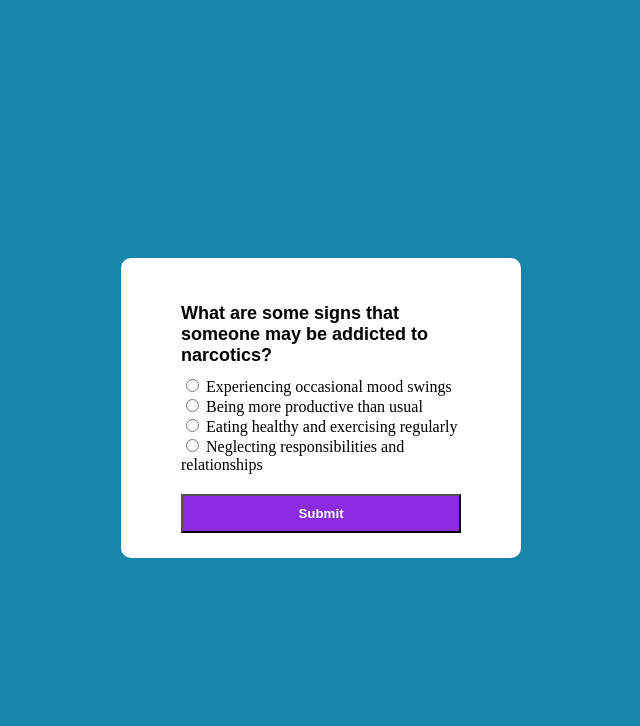
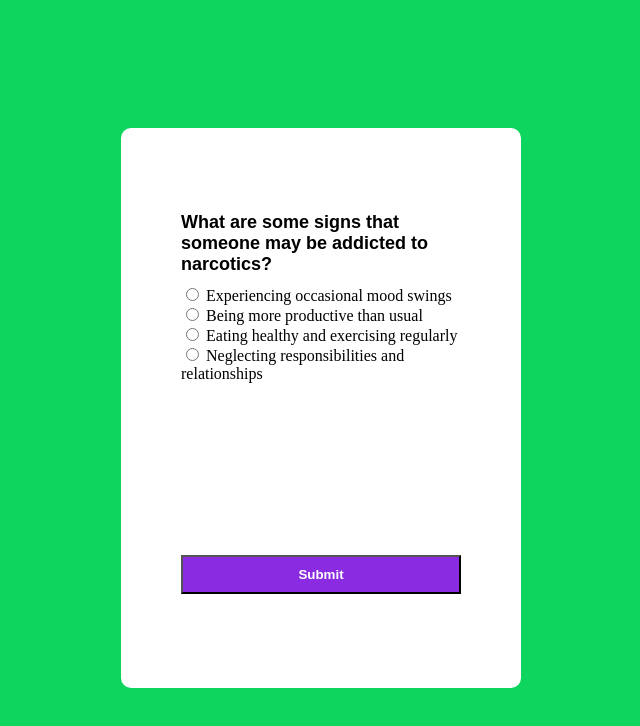
Before and after one commit to darshan15062002/QueAns, a plain HTML site: page index.html in a window 1280 px wide. Shown: the whole page, without its empty margins (319-959 px from the left). Drawn offline with Linux system fonts and the light colour scheme.

Commit message:
change color

```diff
--- a/index.css
+++ b/index.css
@@ -1,5 +1,5 @@
 body{
-    background-color: rgb(22, 134, 171);
+    background-color: rgb(14, 213, 94);
     display: flex;
     justify-content: center;
     align-items: center;
@@ -7,7 +7,7 @@ body{
     overflow: hidden;
 }
 .container{
-    height: 300px;
+    height: 70%;
     width: 400px;
     background: white;
     border-radius: 10px;
@@ -16,6 +16,7 @@ body{
   align-items: center;
     flex-direction: column;
     text-align: left;
+
 }
 .question{
     margin: 0%;
@@ -24,8 +25,9 @@ body{
     font-weight: 700;
 }
 .answer{
-    font-size: 14px;
+    font-size: 12px;
     font-family: sans-serif;
+    margin-bottom: 5px;
     font-weight: 400;
 }
 .game{
@@ -34,6 +36,7 @@ body{
     justify-self: center;
     align-items: center;
     flex-direction: column;
+    position: relative;
     gap:20px;
     width: 70%;
     height: 70%;
@@ -48,6 +51,7 @@ body{
     width: 70%;
     height: 70%;
     display:none;
+    position: relative;
 }
 .wrong{
     color: red;
@@ -66,11 +70,13 @@ font-family: sans-serif;
 }
 
 button{
+    position: absolute;
     padding: 10px 5px;
     background: blueviolet;
     color: white;
     width: 100%;
     font-family: sans-serif;
     font-weight: 700;
+    bottom: 10px;
 
 }
```
